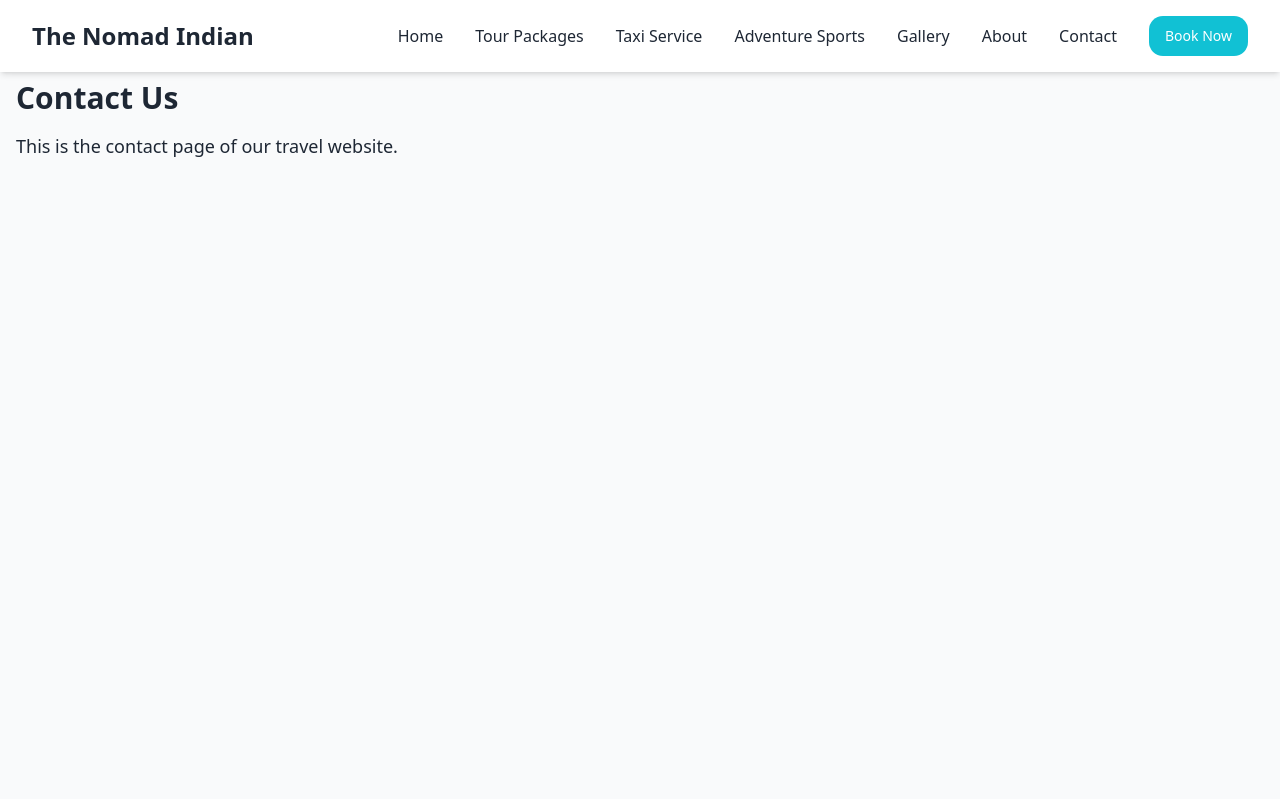
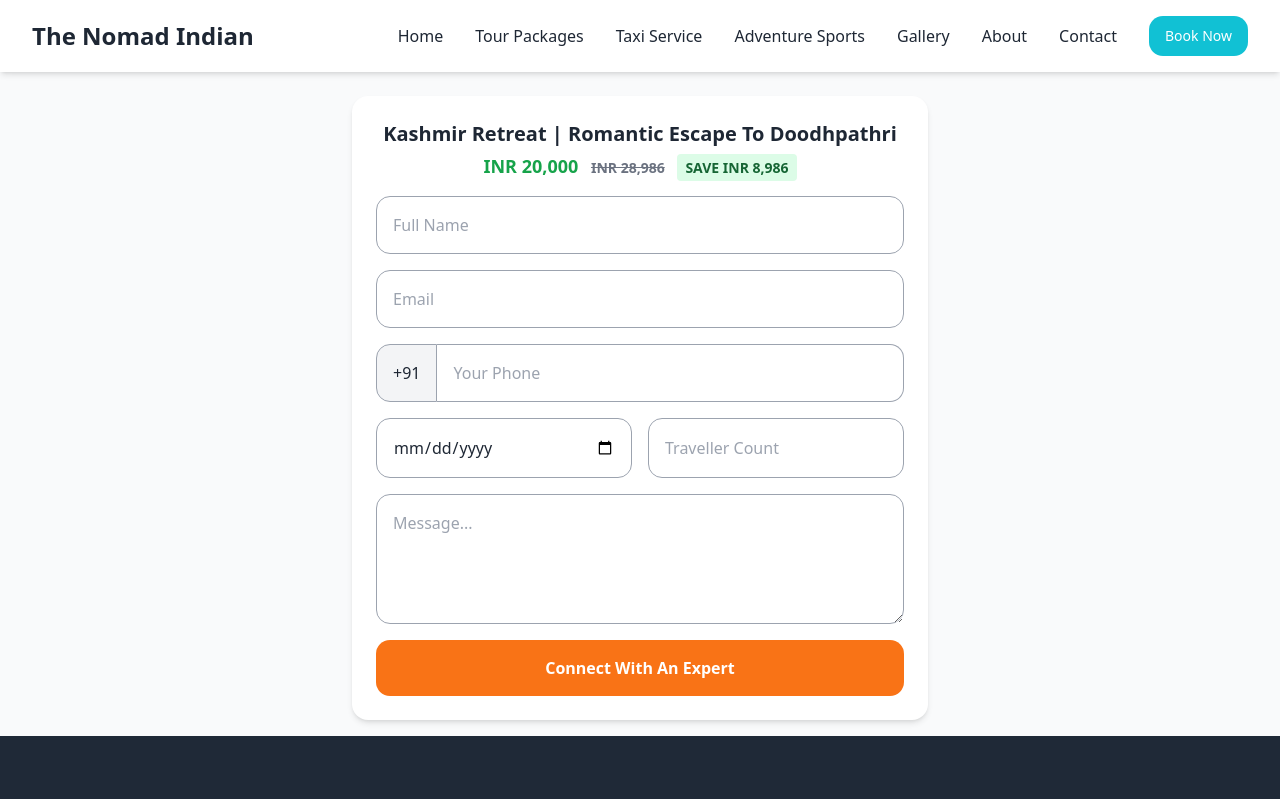
Before and after one commit to divanshGupta/jk-adventure, a Next.js app: page /contact in a window 1280 px wide. Shown: the top 799 px of the page. Built offline with nearby package versions, Linux system fonts and the light colour scheme.

Commit message:
contact form updated

```diff
--- /dev/null
+++ b/components/contactForm.jsx
@@ -0,0 +1,114 @@
+import { useState } from 'react';
+
+const ContactForm = () => {
+  const [form, setForm] = useState({
+    fullName: '',
+    email: '',
+    phone: '',
+    travelDate: '',
+    travellerCount: '',
+    message: '',
+  });
+
+  const handleChange = (e) => {
+    setForm({ ...form, [e.target.name]: e.target.value });
+  };
+
+  const handleSubmit = (e) => {
+    e.preventDefault();
+    console.log('Lead captured:', form);
+
+    // TODO: Send to Supabase or Google Sheet
+  };
+
+  return (
+    <form
+      onSubmit={handleSubmit}
+      className="flex flex-col gap-4 bg-white p-6 rounded-lg shadow-md max-w-xl w-full"
+      aria-label="Contact Form"
+    >
+      <div className="text-center">
+        <h2 className="text-xl font-semibold">Kashmir Retreat | Romantic Escape To Doodhpathri</h2>
+        <p className="text-lg font-bold text-green-600 mt-1">INR 20,000 <span className="line-through text-gray-500 text-sm ml-2">INR 28,986</span> <span className="bg-green-100 text-green-800 px-2 py-1 rounded text-sm ml-2">SAVE INR 8,986</span></p>
+      </div>
+
+      <input
+        type="text"
+        name="fullName"
+        value={form.fullName}
+        onChange={handleChange}
+        placeholder="Full Name"
+        aria-label="Full Name"
+        required
+        className="p-4 w-full border border-gray-400 rounded-md"
+      />
+
+      <input
+        type="email"
+        name="email"
+        value={form.email}
+        onChange={handleChange}
+        placeholder="Email"
+        aria-label="Email"
+        required
+        className="p-4 w-full border border-gray-400 rounded-md"
+      />
+
+      <div className="flex w-full">
+        <span className="flex items-center px-4 border border-gray-400 rounded-l-md bg-gray-100">+91</span>
+        <input
+          type="tel"
+          name="phone"
+          value={form.phone}
+          onChange={handleChange}
+          placeholder="Your Phone"
+          aria-label="Phone Number"
+          required
+          className="p-4 w-full border-t border-b border-r border-gray-400 rounded-r-md"
+        />
+      </div>
+
+      <div className="flex gap-4 w-full">
+        <input
+          type="date"
+          name="travelDate"
+          value={form.travelDate}
+          onChange={handleChange}
+          placeholder="Travel Date"
+          aria-label="Travel Date"
+          required
+          className="p-4 w-full border border-gray-400 rounded-md"
+        />
+        <input
+          type="number"
+          name="travellerCount"
+          value={form.travellerCount}
+          onChange={handleChange}
+          placeholder="Traveller Count"
+          aria-label="Traveller Count"
+          required
+          className="p-4 w-full border border-gray-400 rounded-md"
+        />
+      </div>
+
+      <textarea
+        name="message"
+        value={form.message}
+        onChange={handleChange}
+        placeholder="Message..."
+        aria-label="Your Message"
+        rows="4"
+        className="p-4 w-full border border-gray-400 rounded-md"
+      ></textarea>
+
+      <button
+        type="submit"
+        className="p-4 w-full bg-orange-500 hover:bg-orange-600 text-white font-semibold rounded-md transition"
+      >
+        Connect With An Expert
+      </button>
+    </form>
+  );
+};
+
+export default ContactForm;
--- /dev/null
+++ b/components/modal.jsx
@@ -0,0 +1,10 @@
+const Modal = () => {
+    const [isOpen, setIsOpen] = useState(false);
+    return (
+        <>
+        <div></div>
+        </>
+    );
+}
+
+export default Modal;
--- a/components/services.jsx
+++ b/components/services.jsx
@@ -3,6 +3,7 @@
 import { Button } from '@/components/ui/button';
 import { Card, CardContent, CardHeader, CardTitle } from '@/components/ui/card';
 import { MapPin, Car, Mountain, Star, Clock, Users } from 'lucide-react';
+import Link from 'next/link';
 
 const Services = () => {
   const services = [
@@ -130,7 +131,9 @@
                   View All Services
                 </Button>
                 <Button variant="outline" className="btn-outline-ocean">
-                  Contact Us
+                  <Link href="/contact">
+                    Contact Us
+                  </Link>
                 </Button>
               </div>
             </div>
--- a/pages/contact.jsx
+++ b/pages/contact.jsx
@@ -1,10 +1,9 @@
+import ContactForm from "@/components/contactForm";
+
 export default function About() {
   return (
-    <>
-    <main className="min-h-screen px-4 py-20">
-        <h1 className="text-3xl font-bold mb-4">Contact Us</h1>
-        <p className="text-lg">This is the contact page of our travel website.</p>
+    <main className="mt-20 md:mt-24 mb-4 flex justify-center items-start px-4">
+      <ContactForm />
     </main>
-    </>
   );
 }
--- a/pages/index.js
+++ b/pages/index.js
@@ -3,6 +3,7 @@
 import HomeGallerySection from '@/components/homeGallerySection';
 import Reviews from '@/components/reviews';
 import Services from '@/components/services';
+import ContactForm from '@/components/contactForm';
 import React from 'react';
 
 export default function Home() {
@@ -12,6 +13,9 @@
       <Services />
       <HomeGallerySection />
       <Reviews />
+      {/* <div className='mx-auto w-full p-4'>
+        <ContactForm />
+      </div> */}
     </>
 );
 }
```
